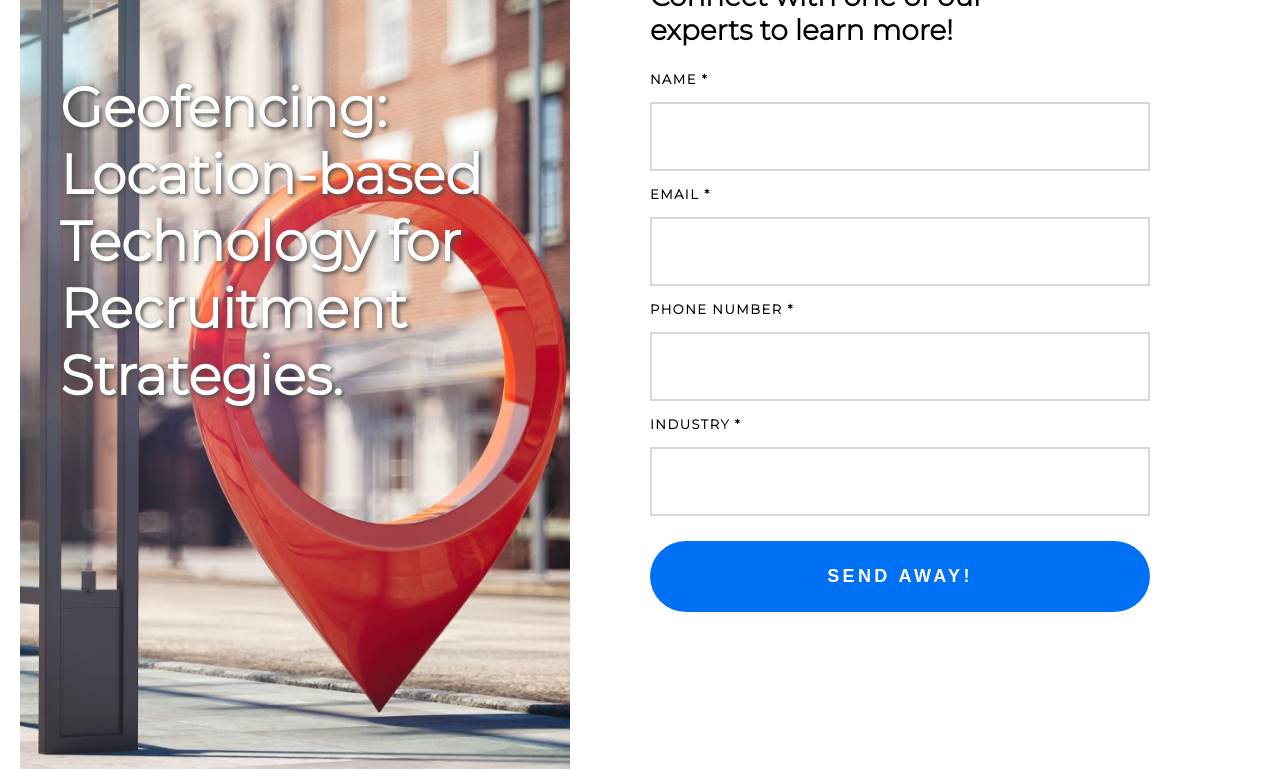
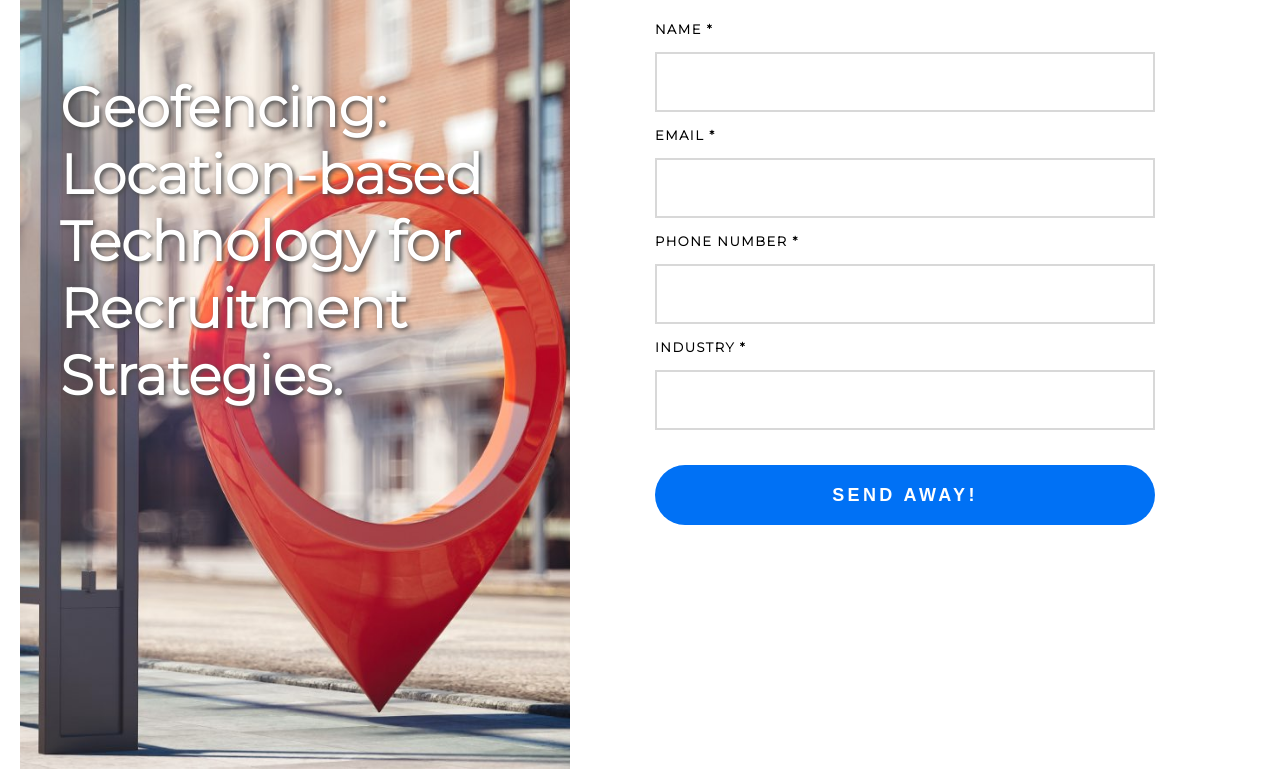
Before and after one commit to ErikMoxley/fs-test-ek, a website: page index.html in a window 1280 px wide. Shown: the part 206-977 px from the top of the page. Drawn offline with Linux system fonts and the light colour scheme.

Commit message:
changes to readme

```diff
--- a/app.js
+++ b/app.js
@@ -2,11 +2,10 @@ const express = require('express')
 const app = express()
 const port = 3000
 const cors = require('cors')
-const bodyParser = require('body-parser');
 const { body, validationResult } = require('express-validator');
 
 app.use(cors());
-app.use(bodyParser.urlencoded())
+app.use(express.urlencoded({ extended: true }))
 
 var mysql = require('mysql')
 var connection = mysql.createConnection({
@@ -49,5 +48,5 @@ app.post('/',
 })
 
 app.listen(port, () => {
-  console.log(`Example app listening at http://localhost:${port}`)
+  console.log(`Listening at http://localhost:${port}`)
 })
--- a/index.js
+++ b/index.js
@@ -7,4 +7,4 @@ document.forms[0].onsubmit = (e) => {
       })
       .then(res => res.text())
       .then(alert)
-  };
+};
--- a/styles.css
+++ b/styles.css
@@ -4,7 +4,6 @@ html, body {
   margin: 0;
   max-width: 100%;
 }
-
 .container {
   width: 100%;
   position: relative;
@@ -15,18 +14,15 @@ html, body {
   background-color: #ffffff;
   overflow-x: hidden;
 }
-
 .content {
   width: 400px;
   margin: 0 auto;
   overflow: hidden;
   transition: ease all 1.0s;
 }
-
 .one {
   padding-top: 20px;
 }
-
 .two h2 {
   text-transform: uppercase;
   font-size: 11px;
@@ -34,22 +30,19 @@ html, body {
 }
 .hero {
   width: 600px;
-  height: 600px;
+  height: 550px;
 }
-
 .box {
   width: 360px;
   height: 600px;
   overflow: hidden;
 }
-
 .hero img {
   width: 700px;
   height: 550px;
   margin-left: -170px;
   margin-top: 0px;
 }
-
 .hero-text {
   text-align: left;
   color: white;
@@ -62,21 +55,23 @@ html, body {
   top: -580px;
   left: 20px;
 }
-
 .form h2 {
   font-size: 28px;
   inline-size: 400px;
   overflow-wrap: break-word;
 }
-
 input {
   width: 360px;
+  height: 60px;
   padding: 25px 0px;
   margin: 15px 0;
   border: solid 2px #d8d8d8;
   box-sizing: border-box;
 }
-
+input[type="text"], input[type="email"]
+{
+  font-size: 20px;
+}
 label {
   text-align: left;
 }
@@ -84,36 +79,33 @@ label {
 .form {
   margin-left: 0px;
 }
-
 .form-inputs {
   font-size: 13px;
   font-weight: 800;
   text-transform: uppercase;
   letter-spacing: 0.04cm;
+  padding-left: 5px;
 }
-
 .button {
   text-transform: uppercase;
   color: #ffffff;
   font-size: 18px;
   font-weight: 800;
   letter-spacing: 0.09cm;
-  padding: 25px 10px;
-  margin-top: 10px;
+  padding: 20px 10px;
+  margin: 20px 0 50px 0;
   background: #0071F5;
   border: 0 none;
   cursor: pointer;
   -webkit-border-radius: 50px;
   border-radius: 50px;
 }
-
 .footer {
   color: #ffffff;
   background-color: #000000;
   margin-top: auto;
   min-height: 15vh;
 }
-
 .footer h3 {
   text-align: center;
   font-size: 13px;
@@ -121,7 +113,6 @@ label {
   letter-spacing: 0.12cm;
   padding: 60px;
 }
-
 .copyright, .copyright-2 {
   padding: 5px;
   transition: ease all 1.0s;
```
Also changed, not shown: index.html (+2 -3 lines), README.md. Lines whose indentation alone changed are shown as unchanged.
